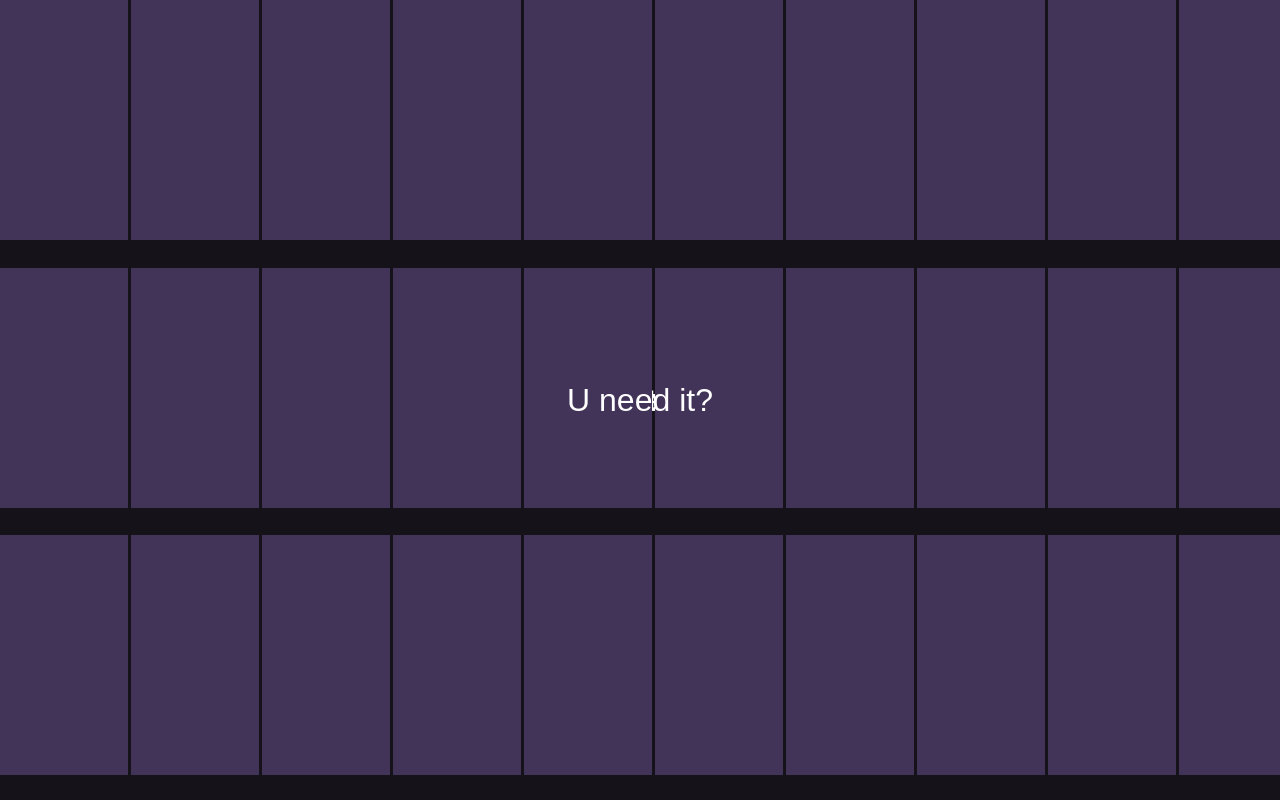
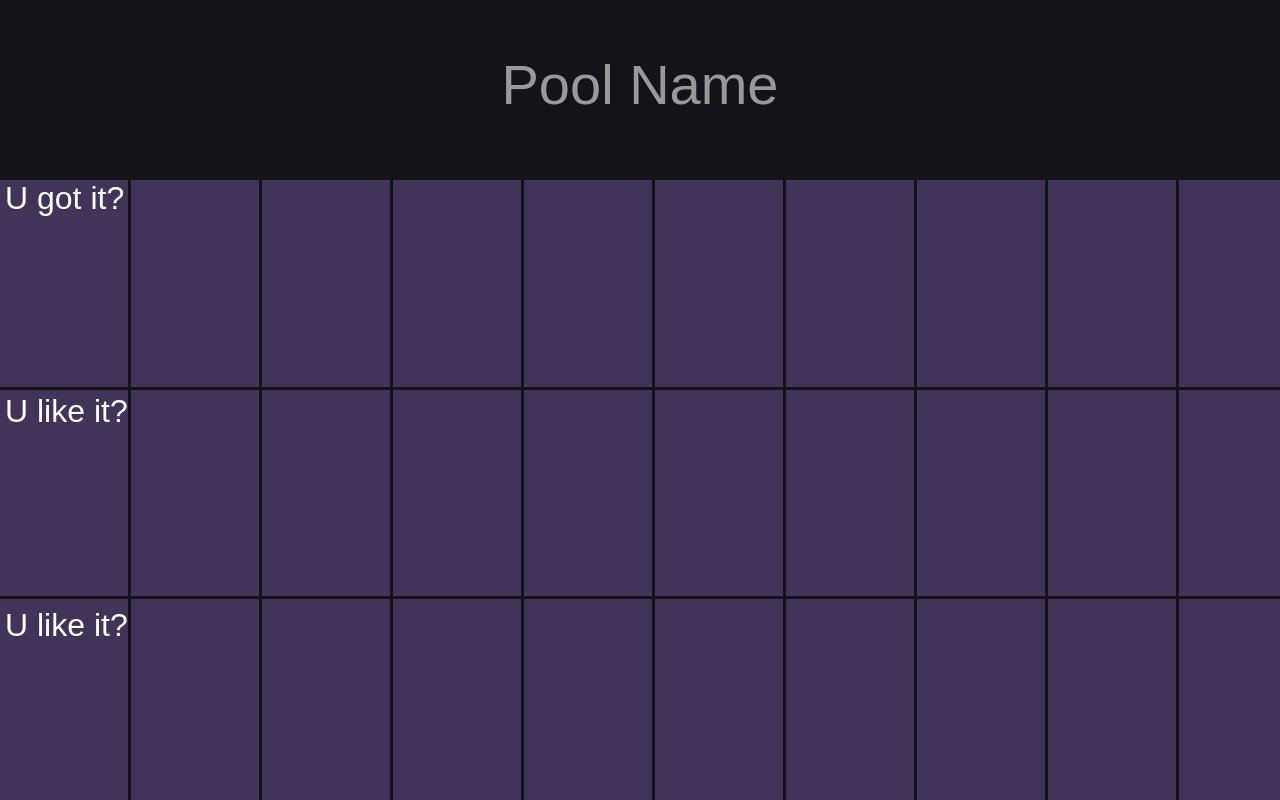
Before and after one commit to yx-aesthete/got-it, a React (Create React App) app in the folder frontend/: page /vote in a window 1280 px wide. Built offline with nearby package versions, Linux system fonts and the light colour scheme.

Commit message:
vooooooting

```diff
--- a/frontend/src/components/atoms/typography/Typography.autogen.tsx
+++ b/frontend/src/components/atoms/typography/Typography.autogen.tsx
@@ -1,7 +1,7 @@
-import styled, { css } from 'styled-components';
+import styled, { css } from "styled-components";
 
 const baseTypographyStyles = css`
-  font-family: 'Montserrat', sans-serif;
+  font-family: "Montserrat", sans-serif;
 `;
 
 // source of truth for typography styles
@@ -46,10 +46,10 @@ export const typographyStyles = {
     }
   `,
   megaSubHeader: css`
-    font-family: 'Raleway', sans-serif;
-    font-size: 60px;
-    line-height: 56px;
-    font-weight: 700;
+    font-family: "Raleway", sans-serif;
+    font-size: 80px;
+    line-height: 92px;
+    font-weight: 300;
     margin-block-end: 10px;
     box-sizing: border-box;
     display: block;
@@ -65,7 +65,7 @@ export const typographyStyles = {
     }
   `,
   technical: css`
-    font-family: 'Raleway', sans-serif;
+    font-family: "Raleway", sans-serif;
     font-size: 28px;
     font-weight: 100;
     line-height: 22px;
@@ -98,13 +98,13 @@ export const typographyStyles = {
   `,
   bigHeader: css`
     ${baseTypographyStyles}
-    font-size: 32px;
-    line-height: 36px;
+    font-size: 120px;
+    line-height: 132px;
     font-weight: 500;
 
     @media (max-width: 768px) {
-      font-size: 32px;
-      line-height: 36px;
+      font-size: 100px;
+      line-height: 112px;
       font-weight: 500;
     }
 
@@ -115,7 +115,7 @@ export const typographyStyles = {
     }
   `,
   sectionAcronymHugeHeader: css`
-    font-family: 'Montserrat', sans-serif;
+    font-family: "Montserrat", sans-serif;
     font-size: 46px;
     line-height: 50px;
     font-weight: 300;
@@ -229,27 +229,28 @@ export const typographyStyles = {
 };
 
 export enum TypographyVariant {
-  supermicro = 'supermicro',
-  micro = 'micro',
-  megaHeader = 'megaHeader',
-  megaSubHeader = 'megaSubHeader',
-  technical = 'technical',
-  sectionHeader = 'sectionHeader',
-  bigHeader = 'bigHeader',
-  sectionAcronymHugeHeader = 'sectionAcronymHugeHeader',
-  sectionSubHeaderSmallThin = 'sectionSubHeaderSmallThin',
-  sectionSubHeaderExtraSmallThin = 'sectionSubHeaderExtraSmallThin',
-  sectionSubHeaderSmallThick = 'sectionSubHeaderSmallThick',
-  sectionHeaderThin = 'sectionHeaderThin',
-  sectionSubHeader = 'sectionSubHeader',
-  sectionDescription = 'sectionDescription',
+  supermicro = "supermicro",
+  micro = "micro",
+  megaHeader = "megaHeader",
+  megaSubHeader = "megaSubHeader",
+  technical = "technical",
+  sectionHeader = "sectionHeader",
+  bigHeader = "bigHeader",
+  sectionAcronymHugeHeader = "sectionAcronymHugeHeader",
+  sectionSubHeaderSmallThin = "sectionSubHeaderSmallThin",
+  sectionSubHeaderExtraSmallThin = "sectionSubHeaderExtraSmallThin",
+  sectionSubHeaderSmallThick = "sectionSubHeaderSmallThick",
+  sectionHeaderThin = "sectionHeaderThin",
+  sectionSubHeader = "sectionSubHeader",
+  sectionDescription = "sectionDescription",
 }
 
 export enum HighlightLevel {
-  active = 'active',
-  menuActive = 'menuActive',
-  highlighted = 'highlighted',
-  inactive = 'inactive',
-  neutral = 'neutral',
-  warning = 'warning',
+  active = "active",
+  menuActive = "menuActive",
+  highlighted = "highlighted",
+  inactive = "inactive",
+  neutral = "neutral",
+  salmon = "salmon",
+  warning = "warning",
 }
--- a/frontend/src/components/atoms/typography/Typography.styles.tsx
+++ b/frontend/src/components/atoms/typography/Typography.styles.tsx
@@ -22,6 +22,10 @@ const highlightStyles = (props: TypographyContainerProps) => {
     case 'highlighted':
       return css`
         color: ${({ theme }) => theme.colors.whiteMidPrimary};
+      `;
+    case 'salmon':
+      return css`
+        color: ${({ theme }) => theme.colors.salmonLight};
       `;
     case 'inactive':
       return css`
--- a/frontend/src/components/pages/VotingPage.tsx
+++ b/frontend/src/components/pages/VotingPage.tsx
@@ -1,30 +1,52 @@
-import React, { useState } from "react";
+import React, { useState, useEffect } from "react";
 import { styled } from "styled-components";
 import gsap from "gsap";
 import Typography from "../atoms/typography/Typography";
-import { HighlightLevel, TypographyVariant } from "../atoms/typography/Typography.autogen";
+import {
+  HighlightLevel,
+  TypographyVariant,
+} from "../atoms/typography/Typography.autogen";
 
 // Questions array
 export const Questions = [
   { id: 0, content: "U got it?" },
   { id: 1, content: "U like it?" },
-  { id: 2, content: "U need it?" }, // Unique IDs for each question
+  { id: 2, content: "U like it?" },
 ];
+
+// Styling for the header
+const Header = styled.div`
+  width: 100%;
+  height: 180px; /* Fixed height for the header */
+  display: flex;
+  justify-content: center;
+  align-items: center;
+  color: white;
+  font-size: 24px;
+  font-weight: bold;
+  position: absolute; /* Make it positioned absolutely at the top */
+  top: 0;
+  left: 0;
+  z-index: 1; /* Lower z-index to stay under the tiles */
+`;
 
 // Styling for the voting page wrapper
 const VotingPageWrapper = styled.div`
   display: grid;
-  grid-template-columns: repeat(10, 1fr);
-  grid-template-rows: repeat(${Questions.length}, auto);
+  grid-template-columns: repeat(10, 1fr); /* 10 equal columns */
   gap: 3px; /* 3px gap between both columns and rows */
+  position: relative; /* Position relative for absolutely positioned elements inside */
+  overflow-y: auto; /* Allow scrolling if content overflows */
+  padding-top: 180px; /* Add padding to start tiles below the header */
+  height: calc(100vh - 180px); /* Full height minus the header */
 `;
 
 // Styling for each voting cell
 const Cell = styled.div<{ isActive: boolean }>`
-  width: 10vw;
+  width: 10vw; /* Full width divided into 10 columns */
   height: calc(
-    90vh / ${Questions.length}
-  ); /* Height is 1/amount of questions */
+    (100vh - 180px) / ${Questions.length}
+  ); /* Distribute the remaining height among rows */
   background-color: ${(props) =>
     props.isActive
       ? props.theme.colors.purpleLight
@@ -36,20 +58,24 @@ const Cell = styled.div<{ isActive: boolean }>`
   cursor: pointer;
   color: white;
   position: relative;
+  z-index: 5; /* Higher z-index to appear above the labels */
 `;
 
 // Styling for the question labels
-const QuestionLabel = styled.div`
-  grid-column: 1 / -1; /* Span across all columns */
-  display: flex;
-  justify-content: center;
-  align-items: center;
+const QuestionLabel = styled.div<{ rowIndex: number }>`
+  position: absolute; /* Position the labels absolutely */
+  left: 0; /* Align to the left of the container */
+  top: ${(props) =>
+    props.rowIndex *
+    (80 / Questions.length)}%; /* Adjust top based on row index */
+  z-index: 10; /* Higher z-index to appear above the cells */
   font-size: 18px;
   color: ${(props) => props.theme.colors.purpleDark};
-  position: absolute; /* Make the label overlap the cells */
-  width: 100%;
-  height: 100%;
-  pointer-events: none; /* Allow clicks to pass through the label to cells */
+  pointer-events: none; /* Allow clicks to pass through to cells */
+  display: flex;
+  align-items: center; /* Center the text vertically */
+  padding-left: 5px; /* Optional: Add padding to adjust text position */
+  margin-top: 180px;
 `;
 
 export default function VotingPage() {
@@ -73,12 +99,30 @@ export default function VotingPage() {
     });
   };
 
+  useEffect(() => {
+    // Set CSS variable for name area height
+    document.documentElement.style.setProperty("--name-area-height", "180px");
+  }, []);
+
   return (
+    <>
+      <Header>
+        <Typography
+          animated
+          animationType="fade"
+          variant={TypographyVariant.megaSubHeader}
+          highlight_level={HighlightLevel.neutral}
+        >
+          Pool Name
+        </Typography>
+      </Header>
+
+      {/* Voting Page Grid */}
       <VotingPageWrapper>
         {Questions.map((question, questionIndex) => (
           <React.Fragment key={question.id}>
             {/* Render the question label */}
-          <QuestionLabel>
+            <QuestionLabel rowIndex={questionIndex}>
               <Typography
                 animated
                 animationType="fade"
@@ -101,5 +145,6 @@ export default function VotingPage() {
           </React.Fragment>
         ))}
       </VotingPageWrapper>
+    </>
   );
 }
```
Lines whose indentation alone changed are shown as unchanged.
